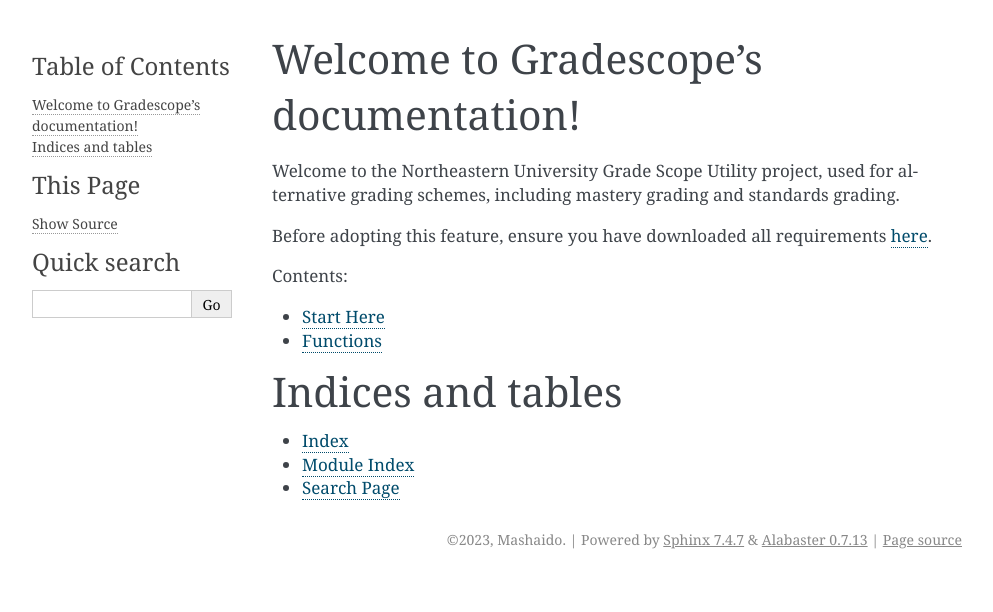
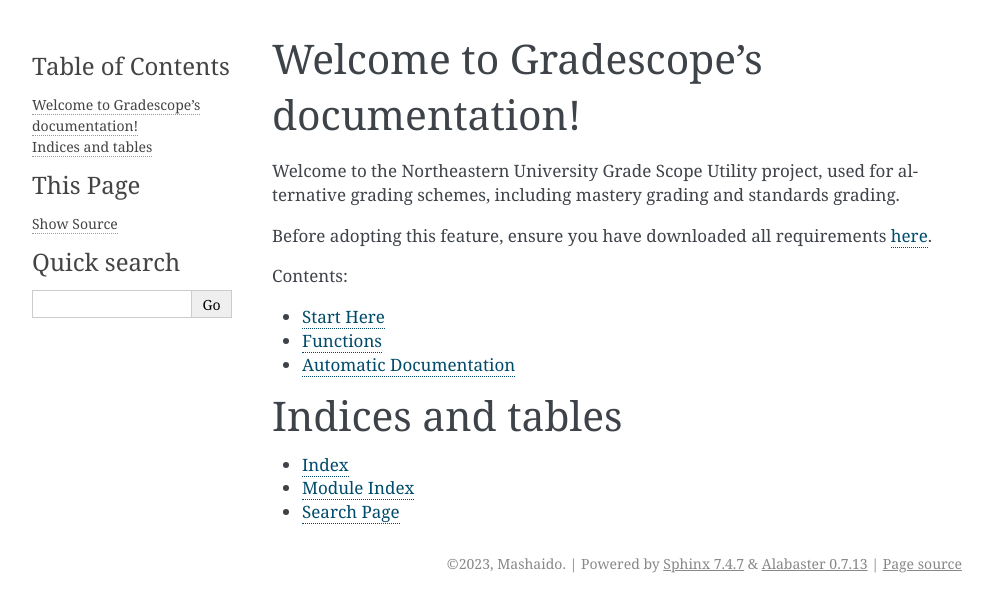
Before and after one commit to lionelle/neugs-utils, a Sphinx documentation site: the page built from docs/source/index.rst, in a window 1280 px wide. Shown: the top 612 px of the page, without its empty margins (148-1141 px from the left). Built offline with Sphinx 7.4.7, drawn with Linux system fonts in a browser that asks for light colours; part of the change alters nothing that is shown.

```diff
--- a/docs/source/conf.py
+++ b/docs/source/conf.py
@@ -10,9 +10,18 @@
 # add these directories to sys.path here. If the directory is relative to the
 # documentation root, use os.path.abspath to make it absolute, like shown here.
 #
-# import os
-# import sys
-# sys.path.insert(0, os.path.abspath('.'))
+
+
+import os
+import sys
+
+# current_dir = os.path.dirname(__file__)
+# target_dir = os.path.abspath(os.path.join(current_dir, "../../neugs_utils"))
+# sys.path.insert(0, target_dir)
+
+#sys.path.insert(0, os.path.abspath('..'))
+sys.path.insert(0, os.path.abspath('../../'))
+# sys.path.insert(0, os.path.abspath(os.path.join('..', '..')))
 
 
 # -- Project information -----------------------------------------------------
@@ -31,6 +40,9 @@ release = '0.1'
 # extensions coming with Sphinx (named 'sphinx.ext.*') or your custom
 # ones.
 extensions = [
+    'sphinx.ext.duration',
+    'sphinx.ext.doctest',
+    'sphinx.ext.autodoc',
 ]
 
 # Add any paths that contain templates here, relative to this directory.
--- a/docs/source/index.rst
+++ b/docs/source/index.rst
@@ -21,6 +21,7 @@ Before adopting this feature, ensure you have downloaded all requirements :ref:`
 
    beforeyoubegin
    code
+   reference_index
 
 Indices and tables
 ==================
--- /dev/null
+++ b/docs/source/reference_index.rst
@@ -0,0 +1,6 @@
+
+Automatic Documentation
+========================
+
+.. automodule:: neugs_utils
+     :members:
```
Also changed, not shown: requirements.txt (+5 -7 lines).
